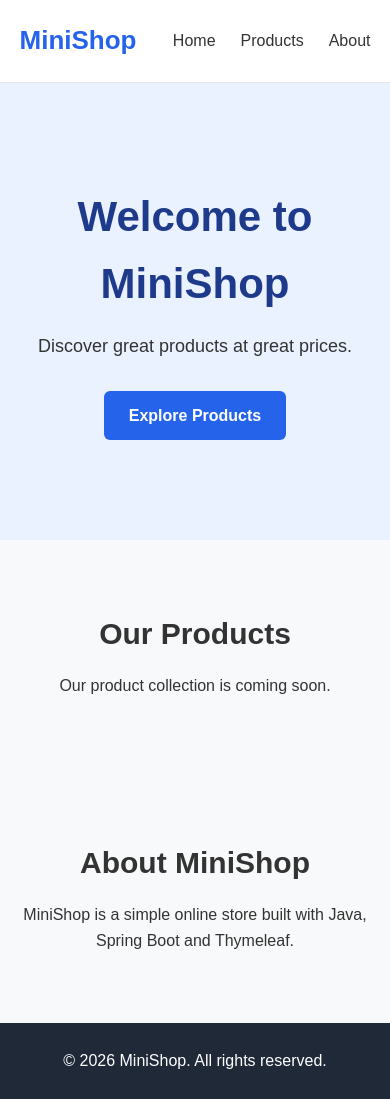
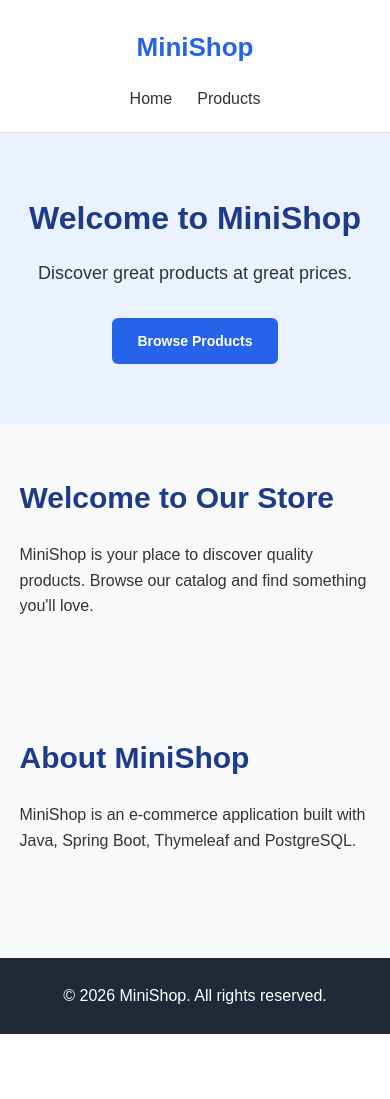
Before and after one commit to Tomey-SNR/java-minishop, a Spring Boot app: page / in a window 390 px wide. After the commit the page ends 1034 px from the top, so only its background shows below. Run offline with Spring Boot 4, Linux system fonts and the light colour scheme.

Commit message:
feat(ui): improve product navigation and styling

```diff
--- a/src/main/resources/static/css/style.css
+++ b/src/main/resources/static/css/style.css
@@ -1,3 +1,4 @@
+
 * {
     margin: 0;
     padding: 0;
@@ -18,37 +19,42 @@ body {
 }
 
 /* Header */
-.site-header {
+header {
+    width: 100%;
     background-color: #ffffff;
     padding: 20px 0;
     border-bottom: 1px solid #e5e5e5;
 }
 
-.site-header .container {
+header .container {
     display: flex;
     justify-content: space-between;
     align-items: center;
+    flex-wrap: wrap;
 }
 
-.logo {
+header h1 a {
     color: #2563eb;
     font-size: 26px;
     font-weight: bold;
     text-decoration: none;
 }
 
-.main-navigation {
+nav {
     display: flex;
+    align-items: center;
     gap: 25px;
+    flex-wrap: wrap;
 }
 
-.main-navigation a {
+nav a {
     color: #333;
     text-decoration: none;
     font-weight: 500;
+    white-space: nowrap;
 }
 
-.main-navigation a:hover {
+nav a:hover {
     color: #2563eb;
 }
 
@@ -59,7 +65,7 @@ body {
     text-align: center;
 }
 
-.hero h1 {
+.hero h2 {
     font-size: 42px;
     margin-bottom: 15px;
     color: #1e3a8a;
@@ -70,37 +76,203 @@ body {
     margin-bottom: 30px;
 }
 
-.button {
+/* Buttons */
+.button,
+button {
     display: inline-block;
     background-color: #2563eb;
     color: #ffffff;
     padding: 12px 25px;
+    border: none;
     border-radius: 6px;
     text-decoration: none;
     font-weight: bold;
+    font-size: 14px;
+    cursor: pointer;
 }
 
-.button:hover {
+.button:hover,
+button:hover {
     background-color: #1d4ed8;
 }
 
 /* Content sections */
-.products-section,
-.about-section {
-    padding: 70px 0;
-    text-align: center;
+.content {
+    padding-top: 50px;
+    padding-bottom: 50px;
 }
 
-.products-section h2,
-.about-section h2 {
+.content h2 {
     font-size: 30px;
+    margin-bottom: 20px;
+    color: #1e3a8a;
+}
+
+.content p {
     margin-bottom: 15px;
 }
 
+/* Product list */
+.content table {
+    width: 100%;
+    margin-top: 25px;
+    border-collapse: collapse;
+    background-color: #ffffff;
+    border-radius: 8px;
+    overflow: hidden;
+}
+
+.content th,
+.content td {
+    padding: 15px;
+    text-align: left;
+    border-bottom: 1px solid #e5e5e5;
+}
+
+.content th {
+    background-color: #eaf1ff;
+    color: #1e3a8a;
+}
+
+.content tr:hover {
+    background-color: #f1f5f9;
+}
+
+.content td a {
+    color: #2563eb;
+    text-decoration: none;
+    font-weight: 500;
+}
+
+.content td a:hover {
+    text-decoration: underline;
+}
+
+.inline-form {
+    display: inline;
+}
+
+/* Product details */
+.product-details {
+    background-color: #ffffff;
+    padding: 30px;
+    border-radius: 8px;
+    border: 1px solid #e5e5e5;
+    margin-bottom: 25px;
+}
+
+.product-details h3 {
+    font-size: 24px;
+    color: #1e3a8a;
+    margin-bottom: 20px;
+}
+
+.product-details p {
+    margin-bottom: 12px;
+}
+
+.product-actions {
+    display: flex;
+    align-items: center;
+    gap: 20px;
+}
+
+.product-actions a:not(.button) {
+    color: #2563eb;
+    text-decoration: none;
+}
+
+/* Product form */
+.content form:not(.inline-form) {
+    max-width: 600px;
+}
+
+.content form:not(.inline-form) div {
+    margin-bottom: 20px;
+}
+
+.content label {
+    display: block;
+    font-weight: bold;
+    margin-bottom: 8px;
+}
+
+.content input,
+.content textarea {
+    width: 100%;
+    padding: 12px;
+    border: 1px solid #ced4da;
+    border-radius: 6px;
+    font-size: 16px;
+    font-family: inherit;
+}
+
+.content textarea {
+    min-height: 120px;
+    resize: vertical;
+}
+
+.content input:focus,
+.content textarea:focus {
+    outline: none;
+    border-color: #2563eb;
+    box-shadow: 0 0 0 3px rgba(37, 99, 235, 0.15);
+}
+
+/* Validation errors */
+.content form p {
+    color: #dc2626;
+    font-size: 14px;
+    margin-top: 5px;
+}
+
 /* Footer */
-.site-footer {
+footer {
     background-color: #1f2937;
     color: #ffffff;
     text-align: center;
     padding: 25px 0;
+    margin-top: 40px;
 }
+
+footer p {
+    margin: 0;
+}
+
+/* Responsive layout */
+@media (max-width: 768px) {
+    header .container {
+        flex-direction: column;
+        gap: 15px;
+    }
+
+    .hero {
+        padding: 60px 0;
+    }
+
+    .hero h2 {
+        font-size: 32px;
+    }
+
+    .content {
+        overflow-x: auto;
+    }
+
+    .content table {
+        min-width: 650px;
+    }
+
+    .product-actions {
+        flex-direction: column;
+        align-items: flex-start;
+    }
+
+    .delete-button {
+        background-color: #dc2626;
+        padding: 8px 14px;
+    }
+
+    .delete-button:hover {
+        background-color: #b91c1c;
+    }
+}
--- a/src/main/resources/templates/home.html
+++ b/src/main/resources/templates/home.html
@@ -3,19 +3,17 @@
 <head>
     <meta charset="UTF-8">
     <meta name="viewport" content="width=device-width, initial-scale=1.0">
-    <title>MiniShop - Home</title>
+    <title>MiniShop</title>
     <link rel="stylesheet" th:href="@{/css/style.css}">
 </head>
 <body>
 
-<header class="site-header">
+<header>
     <div class="container">
-        <a href="/" class="logo">MiniShop</a>
-
-        <nav class="main-navigation">
-            <a href="/">Home</a>
-            <a href="#products">Products</a>
-            <a href="#about">About</a>
+        <h1><a th:href="@{/}">MiniShop</a></h1>
+        <nav>
+            <a th:href="@{/}">Home</a>
+            <a th:href="@{/products}">Products</a>
         </nav>
     </div>
 </header>
@@ -23,31 +21,30 @@
 <main>
     <section class="hero">
         <div class="container">
-            <h1>Welcome to MiniShop</h1>
+            <h2>Welcome to MiniShop</h2>
             <p>Discover great products at great prices.</p>
-            <a href="#products" class="button">Explore Products</a>
+            <a class="button" th:href="@{/products}">Browse Products</a>
         </div>
     </section>
 
-    <section id="products" class="products-section">
-        <div class="container">
-            <h2>Our Products</h2>
-            <p>Our product collection is coming soon.</p>
-        </div>
+    <section class="content container">
+        <h2>Welcome to Our Store</h2>
+        <p>
+            MiniShop is your place to discover quality products.
+            Browse our catalog and find something you'll love.
+        </p>
     </section>
 
-    <section id="about" class="about-section">
-        <div class="container">
-            <h2>About MiniShop</h2>
-            <p>
-                MiniShop is a simple online store built with
-                Java, Spring Boot and Thymeleaf.
-            </p>
-        </div>
+    <section class="content container">
+        <h2>About MiniShop</h2>
+        <p>
+            MiniShop is an e-commerce application built with
+            Java, Spring Boot, Thymeleaf and PostgreSQL.
+        </p>
     </section>
 </main>
 
-<footer class="site-footer">
+<footer>
     <div class="container">
         <p>&copy; 2026 MiniShop. All rights reserved.</p>
     </div>
--- a/src/main/resources/templates/products/list.html
+++ b/src/main/resources/templates/products/list.html
@@ -59,8 +59,9 @@
                     |
                     <form th:action="@{/products/{id}/delete(id=${product.id})}"
                           method="post"
-                          style="display: inline;">
-                        <button type="submit">Delete</button>
+                          class="inline-form"
+                          onsubmit="return confirm('Are you sure you want to delete this product?');">
+                        <button type="submit" class="delete-button">Delete</button>
                     </form>
                 </td>
             </tr>
```
